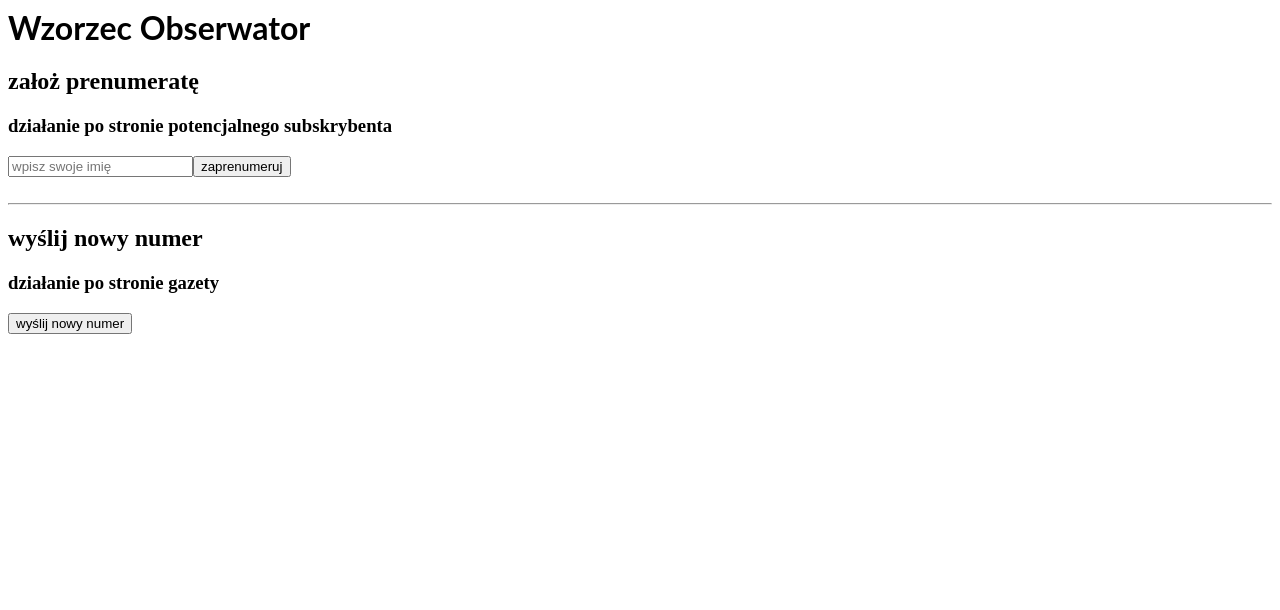
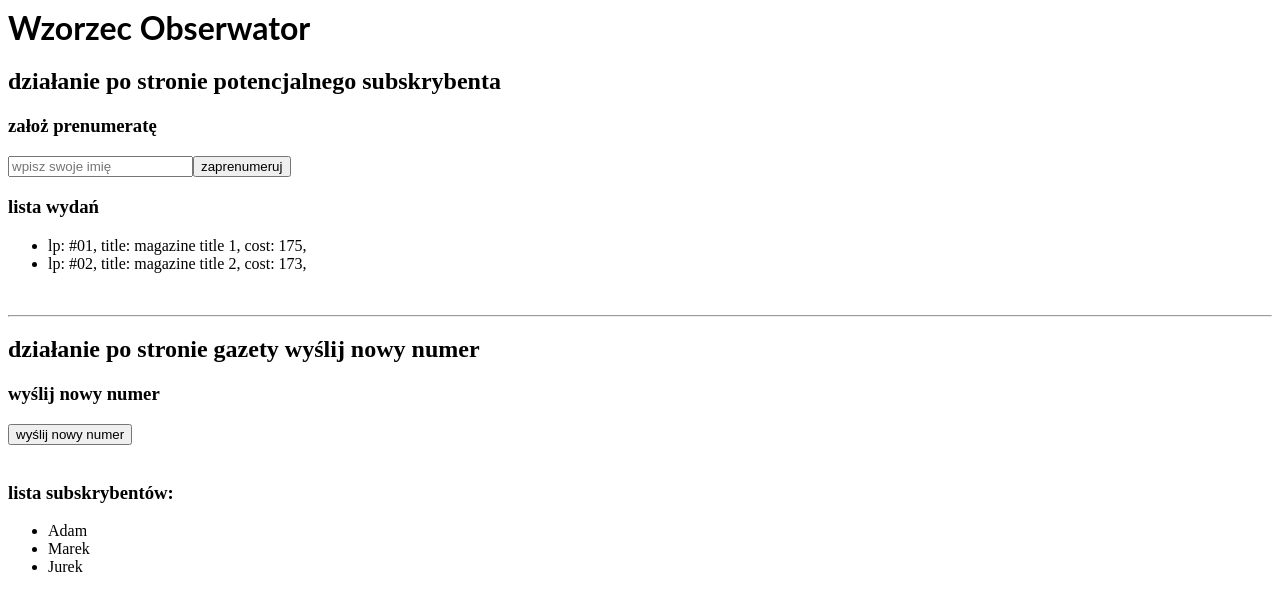
Before and after one commit to GrzegorzNecka/react-ts-wzorce-projektowe, a React (Create React App) app: page / in a window 1280 px wide. Shown: the top 610 px of the page. Built offline with nearby package versions, Linux system fonts and the light colour scheme.

Commit message:
4 files modified

```diff
--- a/wzorce/obserwator/index.tsx
+++ b/wzorce/obserwator/index.tsx
@@ -1,7 +1,7 @@
 import * as React from 'react';
 import { NewspaperSubscriber } from './observer';
 import { NewspaperPeriodical } from './subject';
-import { Observer } from './types';
+import { Observer, Release } from './types';
 
 const lifeMagazine = new NewspaperPeriodical();
 
@@ -16,21 +16,41 @@ lifeMagazine.addSubscriber(jurek);
 // lifeMagazine.removeSubscriber(jurek);
 
 lifeMagazine.sendNewRelease({
-  title: 'Are programmers cool',
+  title: 'magazine title 1',
   num: '#01',
   cost: 175,
 });
 
+lifeMagazine.sendNewRelease({
+  title: 'magazine title 2',
+  num: '#02',
+  cost: 173,
+});
+let counter = 3;
 export default function Obserwator() {
   const [inputValue, setInputVal] = React.useState<string>('');
-  // const [subscribers, setSubcriber] = React.useState(null)
-  //
+  const [inputMessage, setInputMessage] = React.useState<string>('');
+  const [newspapers, setNewspapers] = React.useState<Release[]>(
+    lifeMagazine.getAllNewspapers()
+  );
+
   const handleOnChange = (e: React.ChangeEvent<HTMLInputElement>) => {
     setInputVal(e.currentTarget.value);
   };
   //
   const handleOnClick = () => {
-    lifeMagazine.addSubscriber(inputValue);
+    const newSubscriber = new NewspaperSubscriber(inputValue);
+    const subscribe = lifeMagazine.addSubscriber(newSubscriber);
+    setInputMessage(subscribe.message);
+    setInputVal('');
+  };
+
+  const subscribers = lifeMagazine.getAllSubscribers();
+  lifeMagazine.getAllNewspapers();
+
+  const sendNewRelease = (newNewspaper: Release) => {
+    setNewspapers([...newspapers, newNewspaper]);
+    lifeMagazine.sendNewRelease(newNewspaper);
   };
 
   return (
@@ -38,8 +58,8 @@ export default function Obserwator() {
       <h1>Wzorzec Obserwator</h1>
 
       <div>
-        <h2>założ prenumeratę</h2>
-        <h3>działanie po stronie potencjalnego subskrybenta</h3>
+        <h2>działanie po stronie potencjalnego subskrybenta</h2>
+        <h3> założ prenumeratę</h3>
         <input
           value={inputValue}
           onChange={handleOnChange}
@@ -47,13 +67,47 @@ export default function Obserwator() {
           placeholder="wpisz swoje imię"
         />
         <button onClick={handleOnClick}>zaprenumeruj </button>
+        <p>{inputMessage}</p>
+
+        <h3>lista wydań</h3>
+        <ul>
+          {subscribers &&
+            newspapers.map((elem, i) => {
+              return (
+                <li
+                  key={i}
+                >{`lp: ${elem.num}, title: ${elem.title}, cost: ${elem.cost},`}</li>
+              );
+            })}
+        </ul>
       </div>
       <br />
       <hr />
       <div>
-        <h2>wyślij nowy numer</h2>
-        <h3>działanie po stronie gazety</h3>
-        <button>wyślij nowy numer</button>
+        <h2>działanie po stronie gazety wyślij nowy numer</h2>
+        <h3>wyślij nowy numer</h3>
+        <button
+          onClick={() => {
+            let c = counter++;
+            sendNewRelease({
+              title: `magazine title ${c}`,
+              num: `#0${c}`,
+              cost: 173,
+            });
+          }}
+        >
+          wyślij nowy numer
+        </button>
+      </div>
+      <br />
+      <div>
+        <h3>lista subskrybentów:</h3>
+        <ul>
+          {subscribers &&
+            subscribers.map((elem, i) => {
+              return <li key={i}>{elem.name}</li>;
+            })}
+        </ul>
       </div>
     </div>
   );
--- a/wzorce/obserwator/observer.ts
+++ b/wzorce/obserwator/observer.ts
@@ -1,8 +1,7 @@
 import { Observer } from './types';
 
 export class NewspaperSubscriber implements Observer {
-  // readonly name: Observer['name'];
-  readonly name: string;
+  readonly name: Observer['name'];
   constructor(name) {
     this.name = name;
   }
--- a/wzorce/obserwator/subject.ts
+++ b/wzorce/obserwator/subject.ts
@@ -2,17 +2,18 @@ import { Observer, Subject, Release } from './types';
 
 export class NewspaperPeriodical implements Subject<Observer, Release> {
   private newspaperRelease: Release;
-  private readonly subscribers: Observer[];
-
+  readonly subscribers: Observer[];
+  readonly newspapers: Release[];
   constructor() {
     this.newspaperRelease = null;
     this.subscribers = [];
+    this.newspapers = [];
   }
 
   addSubscriber(subscriber: Observer) {
     this.subscribers.push(subscriber);
-
-    const message = `welcome to our members`;
+    const message = `welcome ${subscriber.name} to our members`;
+    return { message };
   }
 
   removeSubscriber(subscriber: Observer) {
@@ -24,9 +25,18 @@ export class NewspaperPeriodical implements Subject<Observer, Release> {
     }
   }
 
+  getAllSubscribers() {
+    return this.subscribers;
+  }
+
   sendNewRelease(release: Release) {
     this.newspaperRelease = release;
+    this.newspapers.push(release);
     this.notify();
+  }
+
+  getAllNewspapers() {
+    return this.newspapers;
   }
 
   notify() {
--- a/wzorce/obserwator/types.ts
+++ b/wzorce/obserwator/types.ts
@@ -10,8 +10,10 @@ export type Release = {
 } | null;
 
 export interface Subject<T, U> {
-  addSubscriber(subscriber: T): void;
+  addSubscriber(subscriber: T): { message: string };
   removeSubscriber(subscriber: T): void;
   sendNewRelease(release: U): void;
   notify(): void;
+  getAllSubscribers(): Observer[];
+  getAllNewspapers(): Release[];
 }
```
